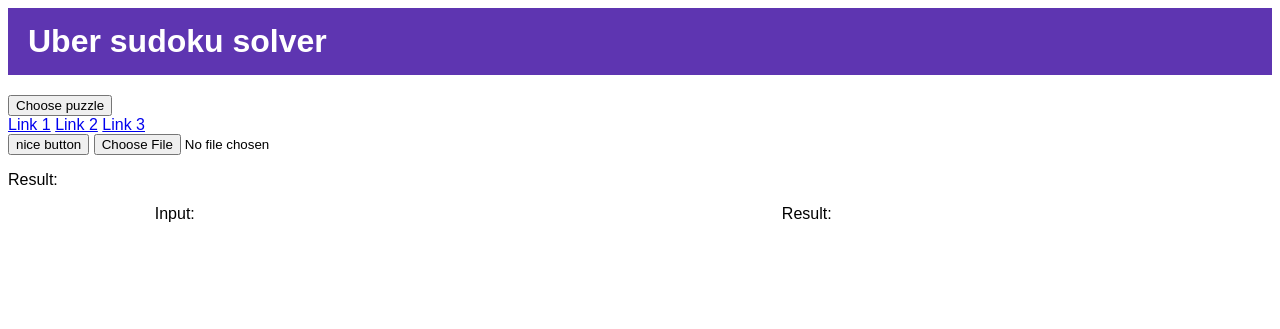
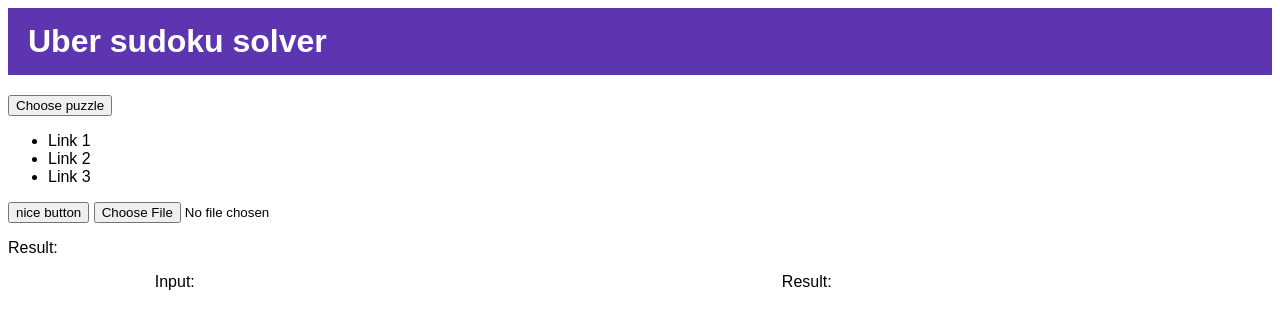
Before and after one commit to Avogardo/Sudoku-solver, a PHP site: page /index.html in a window 1280 px wide. Shown: the top 329 px of the page. Run offline with PHP 8.4, Linux system fonts and the light colour scheme.

Commit message:
used more li list instead of divs

```diff
--- a/index.html
+++ b/index.html
@@ -16,11 +16,11 @@
         <nav>
             <div class="dropdown">
                 <button class="dropdown-button">Choose puzzle</button>
-                <div class="dropdown-content">
-                    <a href="#">Link 1</a>
-                    <a href="#">Link 2</a>
-                    <a href="#">Link 3</a>
-                </div>
+                <ul class="dropdown-content">
+                    <li href="#">Link 1</li>
+                    <li href="#">Link 2</li>
+                    <li href="#">Link 3</li>
+                </ul>
             </div>
         </nav>
         <div>
--- a/style.css
+++ b/style.css
@@ -60,16 +60,18 @@ h1 {
     min-width: 160px;
     box-shadow: 0px 8px 16px 0px rgba(0,0,0,0.2);
     z-index: 1;
+    padding: 0;
   }
 
-  .dropdown-content a {
+  .dropdown-content li {
     color: black;
     padding: 12px 16px;
     text-decoration: none;
-    display: block;
+    display: flex;
+    justify-content: center;
   }
 
-  .dropdown-content a:hover {
+  .dropdown-content li:hover {
     background-color: #f1f1f1
   }
 
```
